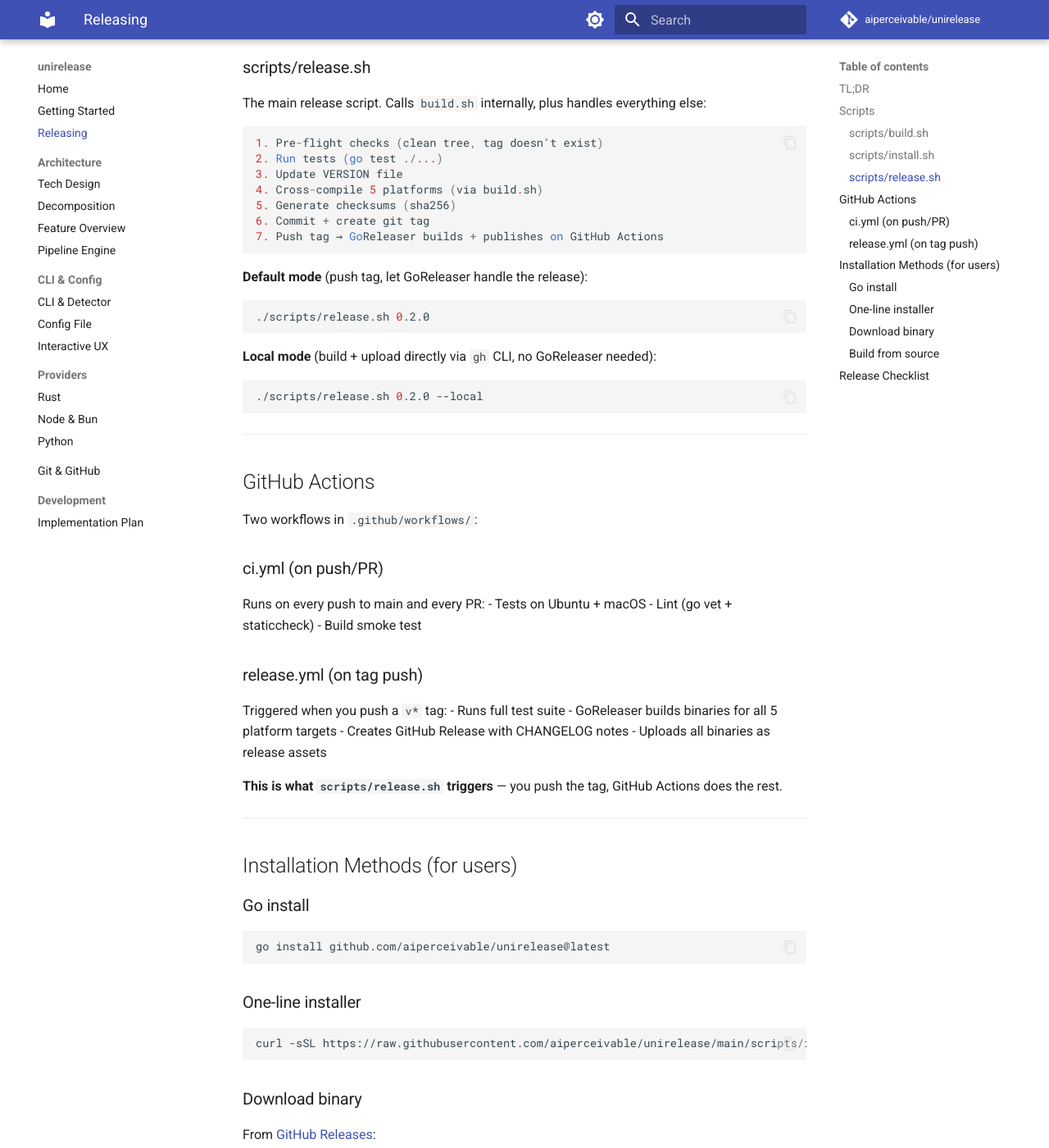
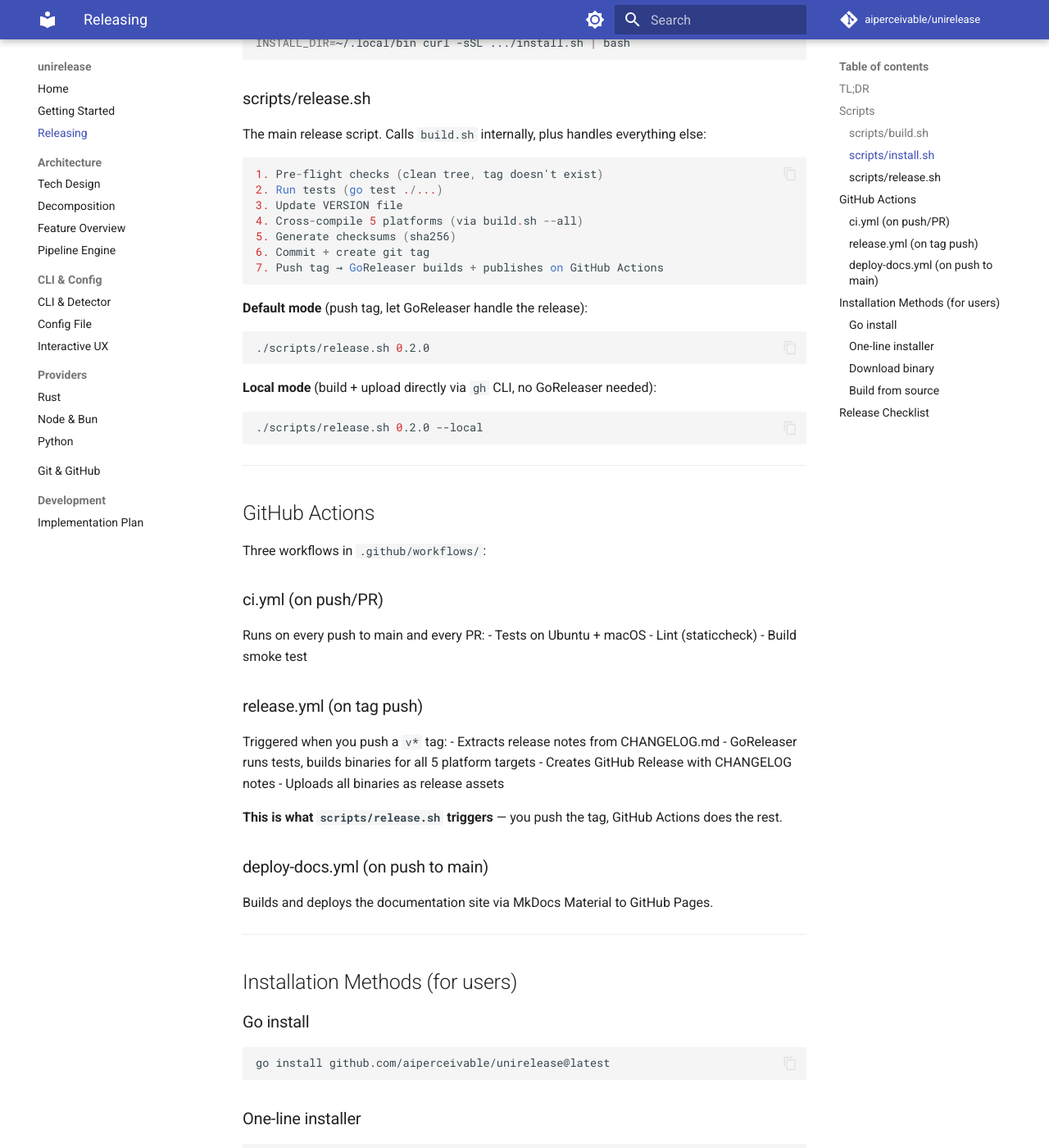
Before and after one commit to aiperceivable/unirelease, an MkDocs documentation site: the page built from docs/releasing.md, in a window 1280 px wide and 1400 px high, scrolled down 1341 px. Shown: the whole window at 82% size. Built offline with MkDocs 1.6.1 and Material for MkDocs 9.7.7, drawn with Linux system fonts in a browser that asks for light colours; comment, search, counter and statistics services are not loaded; some of the changed text lies outside the part shown.

Commit message:
feat: Implement `--all` flag in `build.sh` for targeted platform builds, update release documentation, and add a new docs deployment workflow.

````diff
--- a/docs/releasing.md
+++ b/docs/releasing.md
@@ -20,17 +20,19 @@ All release automation lives in `scripts/`:
 
 | Script | Purpose | Usage |
 |--------|---------|-------|
-| `scripts/build.sh` | Cross-compile all platforms | `./scripts/build.sh [version]` |
+| `scripts/build.sh` | Build binaries | `./scripts/build.sh [--all] [version]` |
 | `scripts/install.sh` | One-line installer for users | `curl -sSL .../install.sh \| bash` |
 | `scripts/release.sh` | Full release pipeline | `./scripts/release.sh <version> [--local]` |
 
 ### scripts/build.sh
 
-Cross-compiles for all platforms without releasing:
+Build unirelease binaries:
 
 ```bash
-./scripts/build.sh         # reads version from VERSION file
-./scripts/build.sh 1.0.0   # explicit version
+./scripts/build.sh              # current platform only
+./scripts/build.sh --all        # cross-compile all 5 platforms
+./scripts/build.sh 1.0.0        # current platform with version
+./scripts/build.sh --all 1.0.0  # all platforms with version
 
 # Output:
 # dist/unirelease-linux-amd64
@@ -63,7 +65,7 @@ The main release script. Calls `build.sh` internally, plus handles everything el
 1. Pre-flight checks (clean tree, tag doesn't exist)
 2. Run tests (go test ./...)
 3. Update VERSION file
-4. Cross-compile 5 platforms (via build.sh)
+4. Cross-compile 5 platforms (via build.sh --all)
 5. Generate checksums (sha256)
 6. Commit + create git tag
 7. Push tag → GoReleaser builds + publishes on GitHub Actions
@@ -83,24 +85,28 @@ The main release script. Calls `build.sh` internally, plus handles everything el
 
 ## GitHub Actions
 
-Two workflows in `.github/workflows/`:
+Three workflows in `.github/workflows/`:
 
 ### ci.yml (on push/PR)
 
 Runs on every push to main and every PR:
 - Tests on Ubuntu + macOS
-- Lint (go vet + staticcheck)
+- Lint (staticcheck)
 - Build smoke test
 
 ### release.yml (on tag push)
 
 Triggered when you push a `v*` tag:
-- Runs full test suite
-- GoReleaser builds binaries for all 5 platform targets
+- Extracts release notes from CHANGELOG.md
+- GoReleaser runs tests, builds binaries for all 5 platform targets
 - Creates GitHub Release with CHANGELOG notes
 - Uploads all binaries as release assets
 
 **This is what `scripts/release.sh` triggers** — you push the tag, GitHub Actions does the rest.
+
+### deploy-docs.yml (on push to main)
+
+Builds and deploys the documentation site via MkDocs Material to GitHub Pages.
 
 ---
 
````
Also changed, not shown: other parts of docs/releasing.md (+1 -1 lines), 2 other files.
